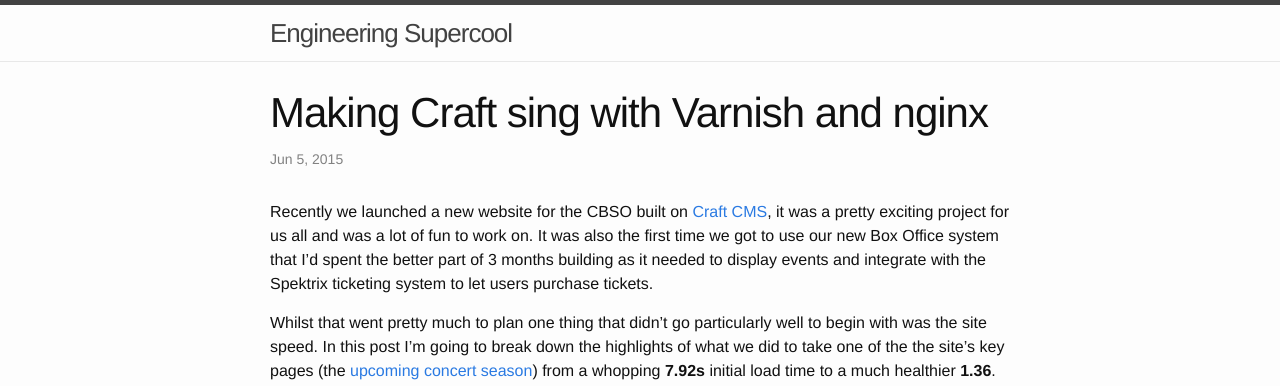
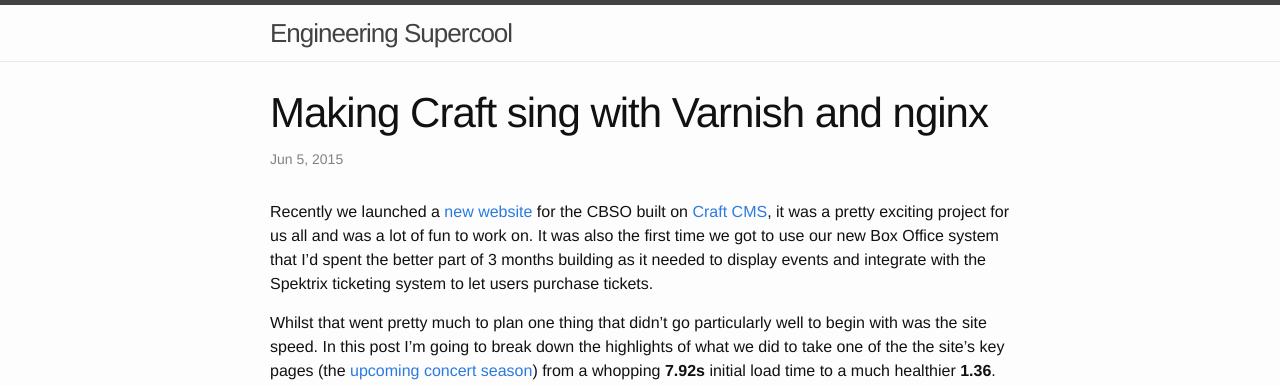
Before and after one commit to supercool/supercool.github.io, a Jekyll site: the page built from _posts/2015-06-05-making-craft-sing-with-varnish-and-nginx.markdown, in a window 1280 px wide and 900 px high. Shown: the top 386 px of the window. Built offline with Jekyll 4.4.1, drawn with Linux system fonts in a browser that asks for light colours; part of the change alters nothing that is shown.

```diff
--- a/_posts/2015-06-05-making-craft-sing-with-varnish-and-nginx.markdown
+++ b/_posts/2015-06-05-making-craft-sing-with-varnish-and-nginx.markdown
@@ -4,7 +4,7 @@ title:  "Making Craft sing with Varnish and nginx"
 date:   2015-06-05 15:30:00
 ---
 
-Recently we launched a new website for the CBSO built on [Craft CMS](http://buildwithcraft.com), it was a pretty exciting project for us all and was a lot of fun to work on. It was also the first time we got to use our new Box Office system that I’d spent the better part of 3 months building as it needed to display events and integrate with the Spektrix ticketing system to let users purchase tickets.
+Recently we launched a [new website](https://cbso.co.uk) for the CBSO built on [Craft CMS](http://buildwithcraft.com), it was a pretty exciting project for us all and was a lot of fun to work on. It was also the first time we got to use our new Box Office system that I’d spent the better part of 3 months building as it needed to display events and integrate with the Spektrix ticketing system to let users purchase tickets.
 
 Whilst that went pretty much to plan one thing that didn’t go particularly well to begin with was the site speed. In this post I’m going to break down the highlights of what we did to take one of the the site’s key pages (the [upcoming concert season](https://cbso.co.uk/whats-on/season/2015-16)) from a whopping __7.92s__ initial load time to a much healthier __1.36__. To begin with I took a look at what was causing the huge load times and to no great surprise it was the server response time or, in geek language, the time to first byte (TTFB). That was a big chunk of the time - __6.32s__. So, getting that down was a clear priority.
 
```
